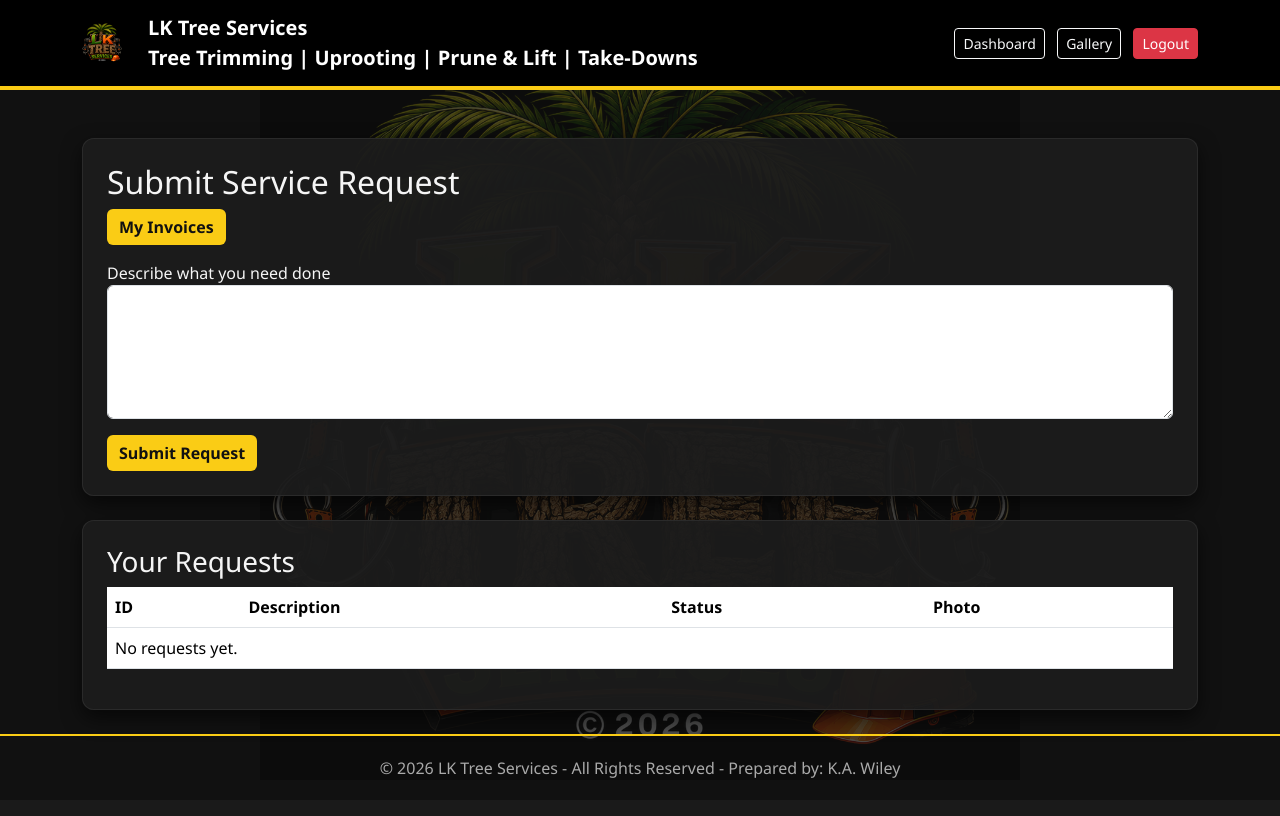
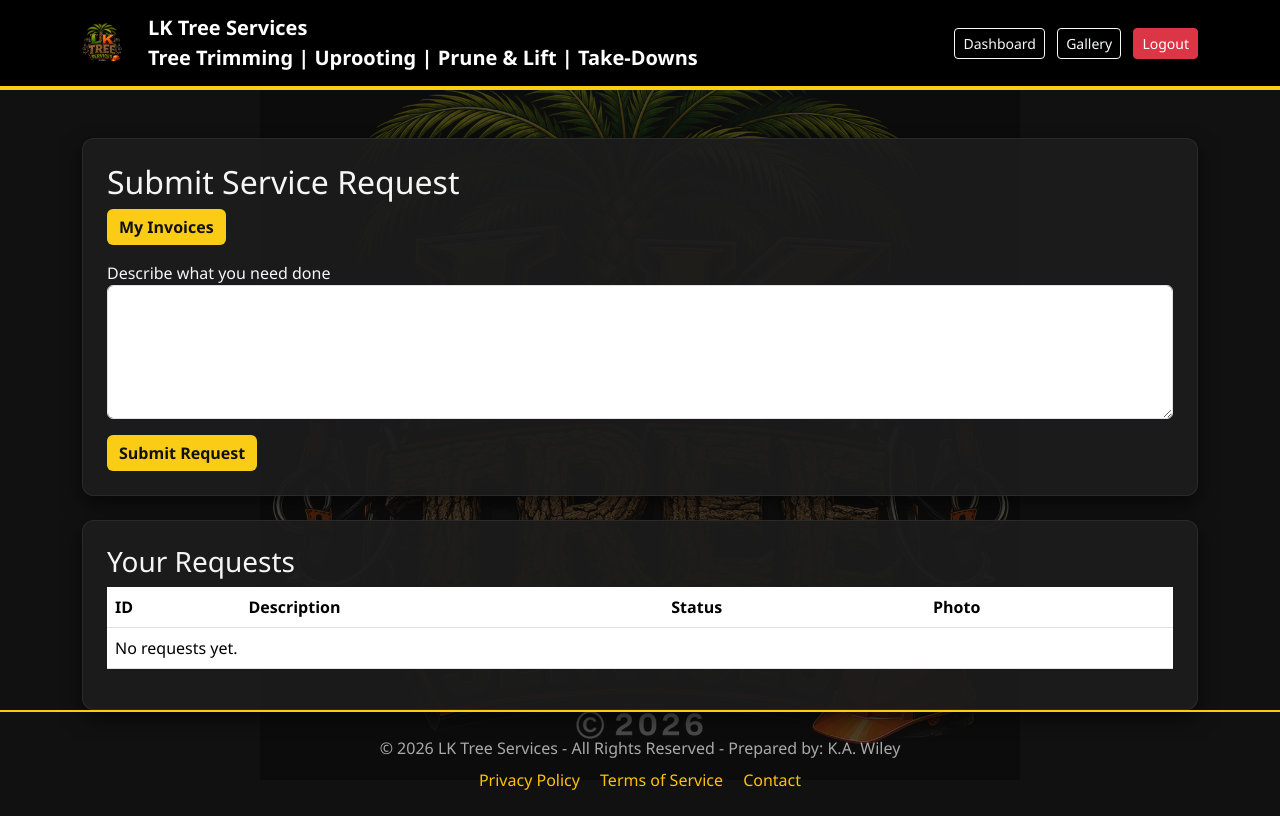
Before and after one commit to kwiley115907/Lk-home-tree-portal, a Flask app: page / in a window 1280 px wide. Before the commit the page ends 780 px from the top, so only its background shows below. Run offline with Flask 3, Linux system fonts and the light colour scheme; the visitor is signed in with stand-in values (Sample User, id 1); data that the repository does not hold is empty.

Commit message:
Fix footer legal links

```diff
--- a/templates/base.html
+++ b/templates/base.html
@@ -227,9 +227,29 @@
         {% block content %}{% endblock %}
     </main>
 
-    <footer>
+
+
+<footer class="text-center py-4">
+    <div>
         &copy; {{ current_year }} LK Tree Services - All Rights Reserved - Prepared by: K.A. Wiley
-    </footer>
+    </div>
+
+    <div class="mt-2">
+        <a href="{{ url_for('privacy') }}" class="text-warning text-decoration-none me-3">
+            Privacy Policy
+        </a>
+
+        <a href="{{ url_for('terms') }}" class="text-warning text-decoration-none me-3">
+            Terms of Service
+        </a>
+
+        <a href="{{ url_for('contact') }}" class="text-warning text-decoration-none">
+            Contact
+        </a>
+    </div>
+</footer>
+
+
 
     <script src="https://cdn.jsdelivr.net/npm/bootstrap@5.3.2/dist/js/bootstrap.bundle.min.js"></script>
 </body>
```
